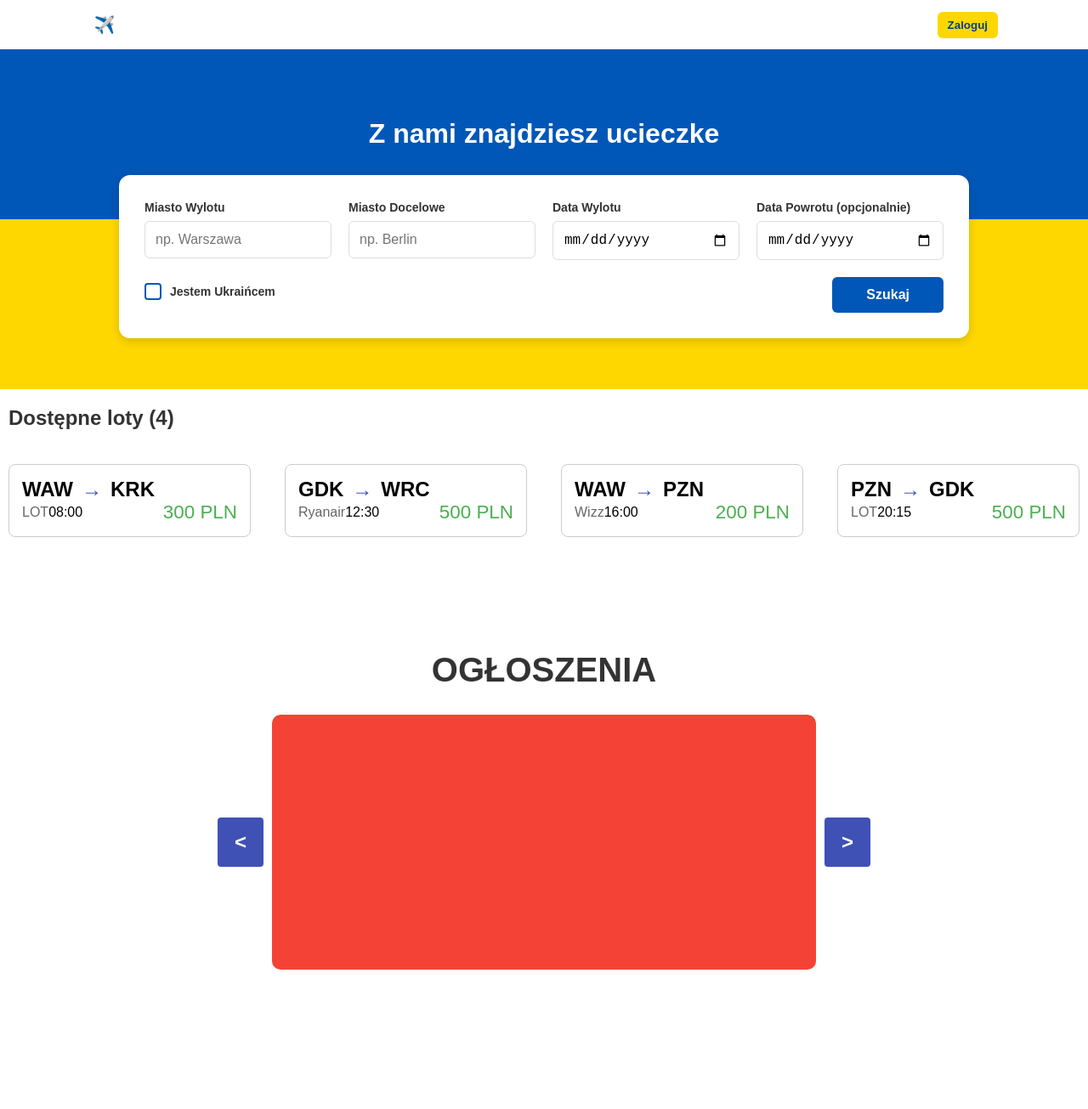
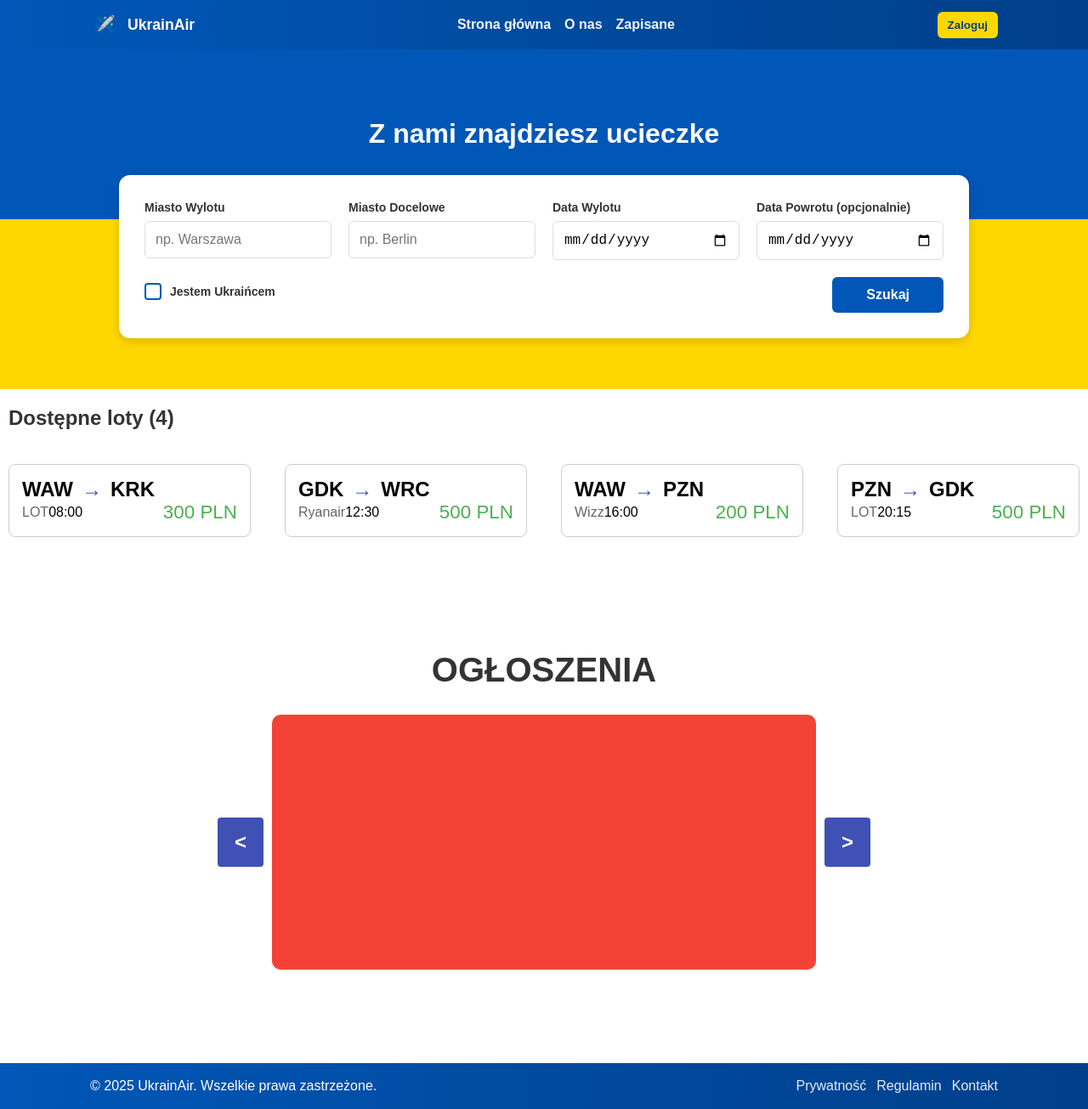
Before and after one commit to j3dek/UkrainAir, a Vue app in the folder client/: page / in a window 1280 px wide. Shown: the whole page at 85% size. Built offline with nearby package versions, Linux system fonts and the light colour scheme.

Commit message:
Refactor Header and Footer component names and styles
Renamed the Header and Footer components to AppHeader and AppFooter for clarity. Also inlined the gradient background style in both components, removing the CSS variable.

```diff
--- a/client/src/components/Footer.vue
+++ b/client/src/components/Footer.vue
@@ -15,7 +15,7 @@
 
 <script>
 export default {
-  name: 'Footer',
+  name: 'AppFooter',
   data() {
     return { year: new Date().getFullYear() }
   }
@@ -23,11 +23,8 @@ export default {
 </script>
 
 <style scoped>
-:root {
-  --main-gradient: linear-gradient(90deg, #0057b7 0%, #003f8a 100%);
-}
 .site-footer {
-  background: var(--main-gradient);
+  background: linear-gradient(90deg, #0057b7 0%, #003f8a 100%);
   color: white;
   padding: 18px 0;
   margin-top: 40px;
--- a/client/src/components/Header.vue
+++ b/client/src/components/Header.vue
@@ -21,16 +21,13 @@
 
 <script>
 export default {
-  name: 'Header'
+  name: 'AppHeader'
 }
 </script>
 
 <style scoped>
-:root {
-  --main-gradient: linear-gradient(90deg, #0057b7 0%, #003f8a 100%);
-}
 .site-header {
-  background: var(--main-gradient);
+  background: linear-gradient(90deg, #0057b7 0%, #003f8a 100%);
   color: white;
   padding: 12px 0;
 }
```
